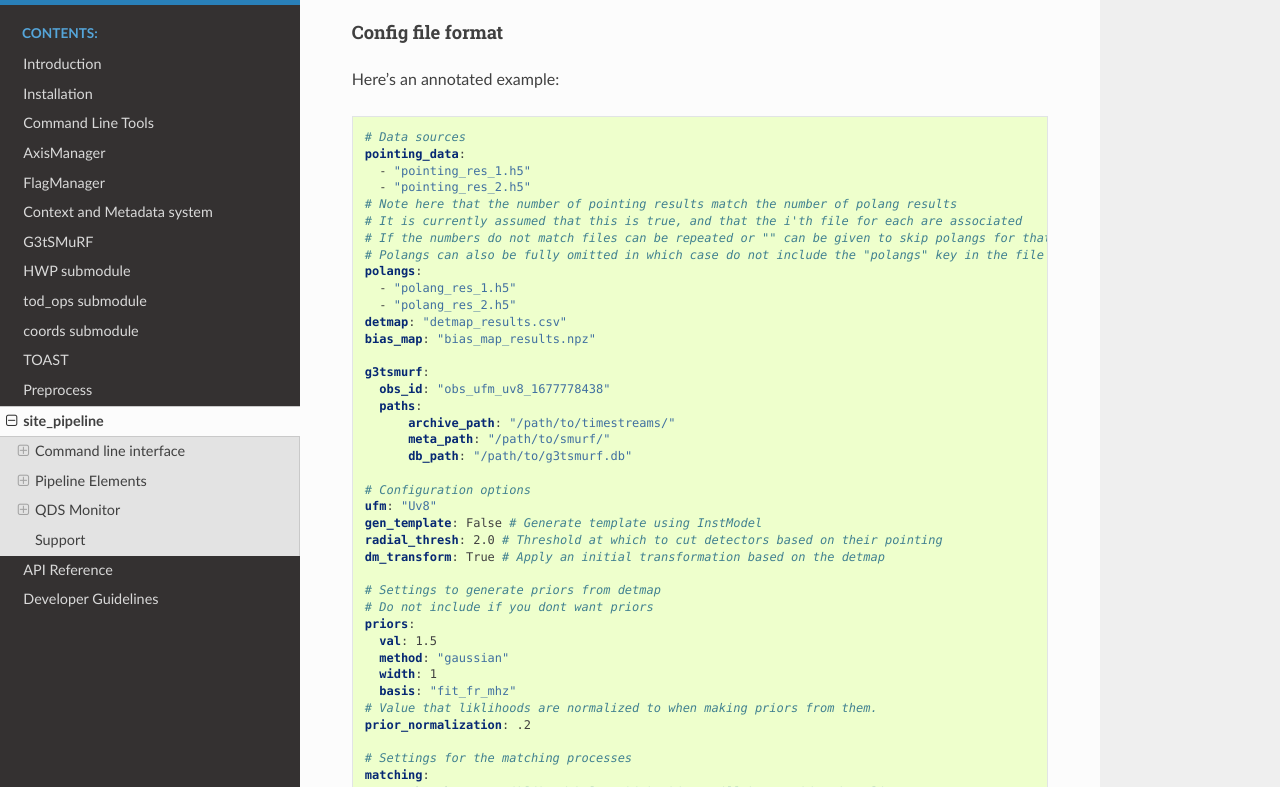
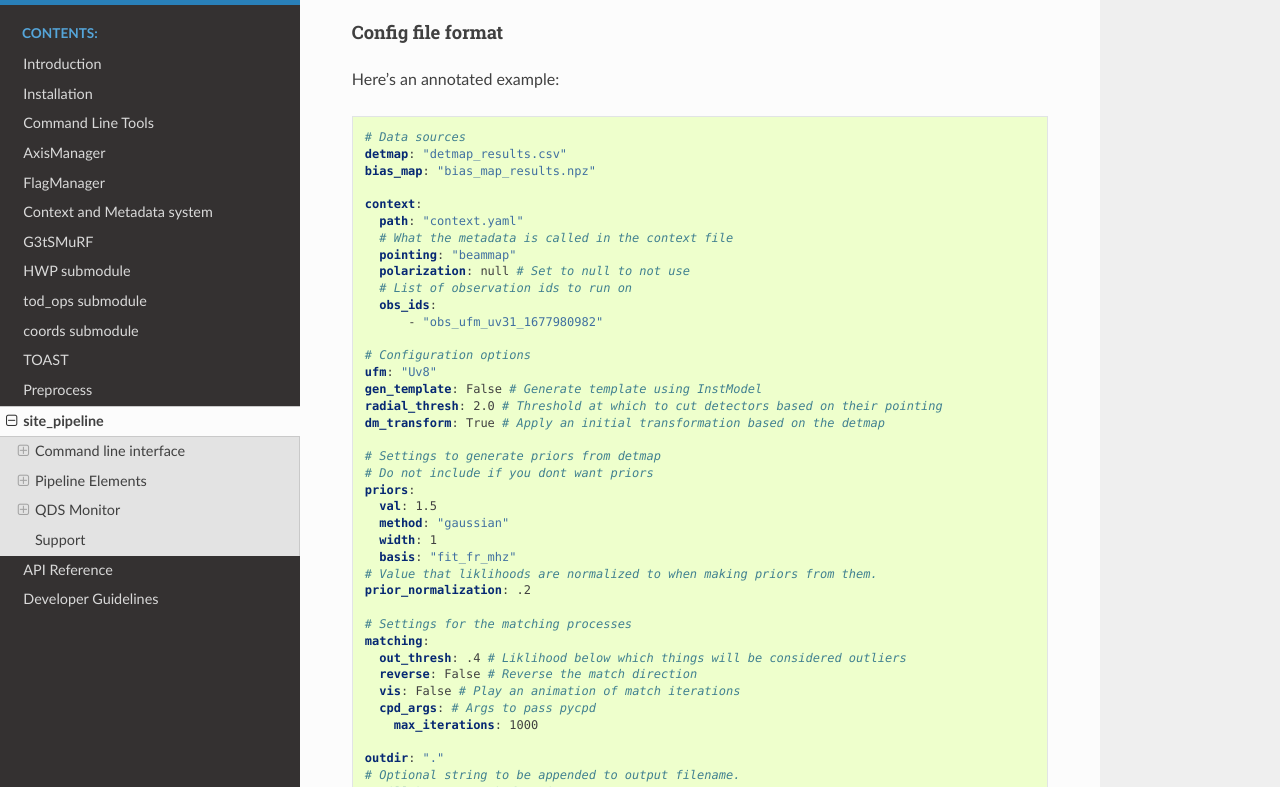
Before and after one commit to simonsobs/sotodlib, a Sphinx documentation site: the page built from docs/site_pipeline.rst, in a window 1280 px wide and 900 px high, scrolled down 10875 px, cut to the strip 113-900 px from the top of the window. Built offline with Sphinx 7.4.7 and the Read the Docs theme 2.0.0, drawn with Linux system fonts in a browser that asks for light colours.

Commit message:
Update docs

```diff
--- a/docs/site_pipeline.rst
+++ b/docs/site_pipeline.rst
@@ -579,25 +579,17 @@ Here's an annotated example:
 .. code-block:: yaml
 
   # Data sources
-  pointing_data:
-    - "pointing_res_1.h5"
-    - "pointing_res_2.h5"
-  # Note here that the number of pointing results match the number of polang results
-  # It is currently assumed that this is true, and that the i'th file for each are associated
-  # If the numbers do not match files can be repeated or "" can be given to skip polangs for that pointing
-  # Polangs can also be fully omitted in which case do not include the "polangs" key in the file
-  polangs:
-    - "polang_res_1.h5"
-    - "polang_res_2.h5"
   detmap: "detmap_results.csv"
   bias_map: "bias_map_results.npz"
 
-  g3tsmurf:
-    obs_id: "obs_ufm_uv8_1677778438"
-    paths:
-        archive_path: "/path/to/timestreams/"
-        meta_path: "/path/to/smurf/"
-        db_path: "/path/to/g3tsmurf.db"
+  context:
+    path: "context.yaml"
+    # What the metadata is called in the context file
+    pointing: "beammap"
+    polarization: null # Set to null to not use
+    # List of observation ids to run on
+    obs_ids:
+        - "obs_ufm_uv31_1677980982"
 
   # Configuration options
   ufm: "Uv8"
```
